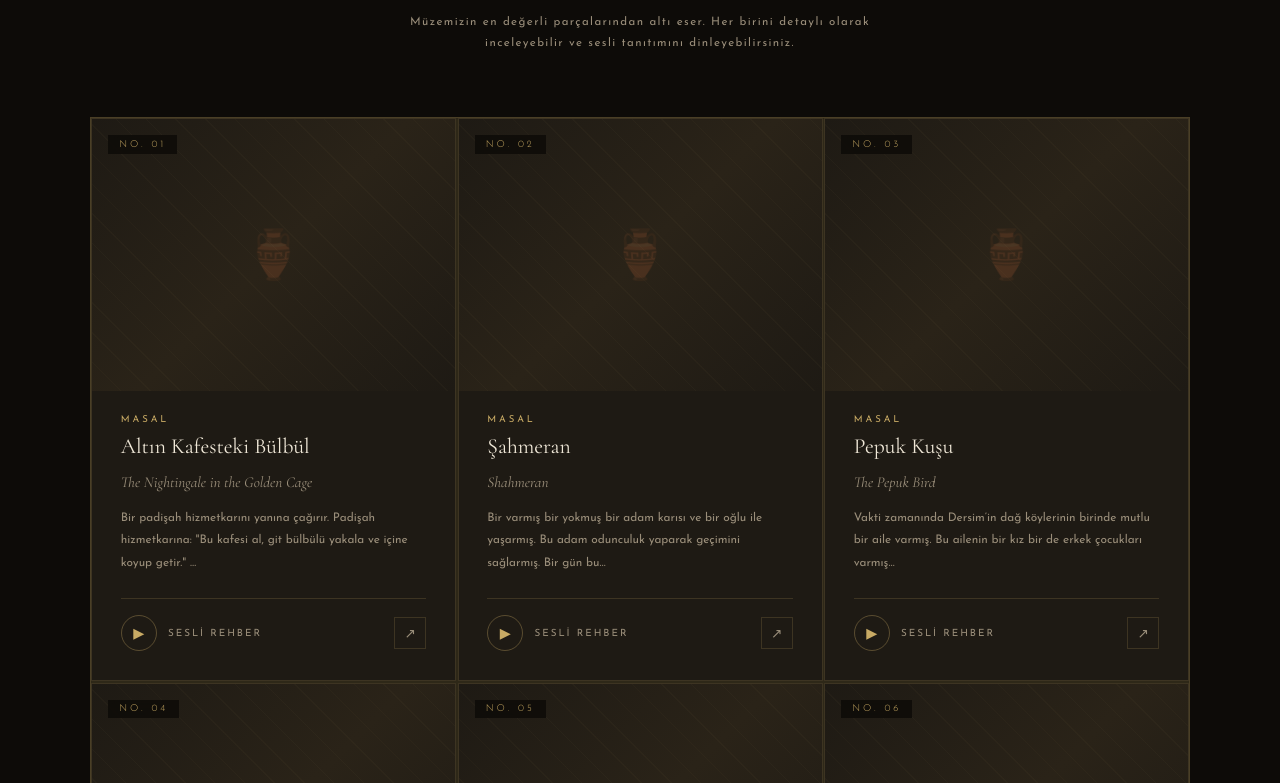
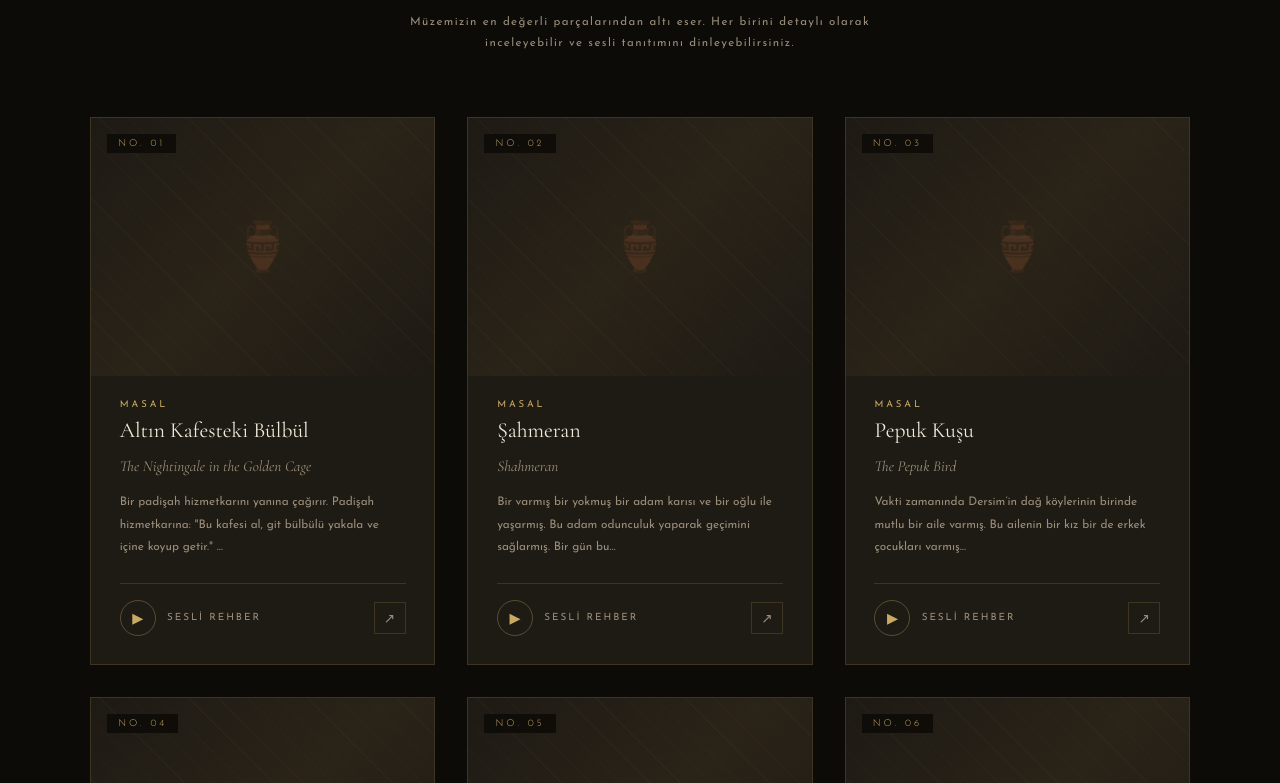
Before and after one commit to orhanpala/masal-rehberi, a Next.js app: page / in a window 1280 px wide. Shown: the part 937-1720 px from the top of the page. Built offline with nearby package versions, Linux system fonts and the light colour scheme.

Commit message:
Update globals.css

```diff
--- a/app/globals.css
+++ b/app/globals.css
@@ -182,12 +182,13 @@ body::before {
 .grid-container {
   display: grid;
   grid-template-columns: repeat(auto-fill, minmax(320px, 1fr));
-  gap: 1.5px;
+  gap: 2rem; /* Kartların arasına eklediğimiz geniş boşluk */
   max-width: 1100px;
   margin: 4rem auto 0;
-  border: 1px solid var(--border);
-  background: var(--border); /* Gaping efekti için */
+  border: none; /* Birbirine yapışık dış çerçeveyi kaldırdık */
+  background: transparent;
 }
+
 
 /* ── Artifact Card ── */
 .card {
```
